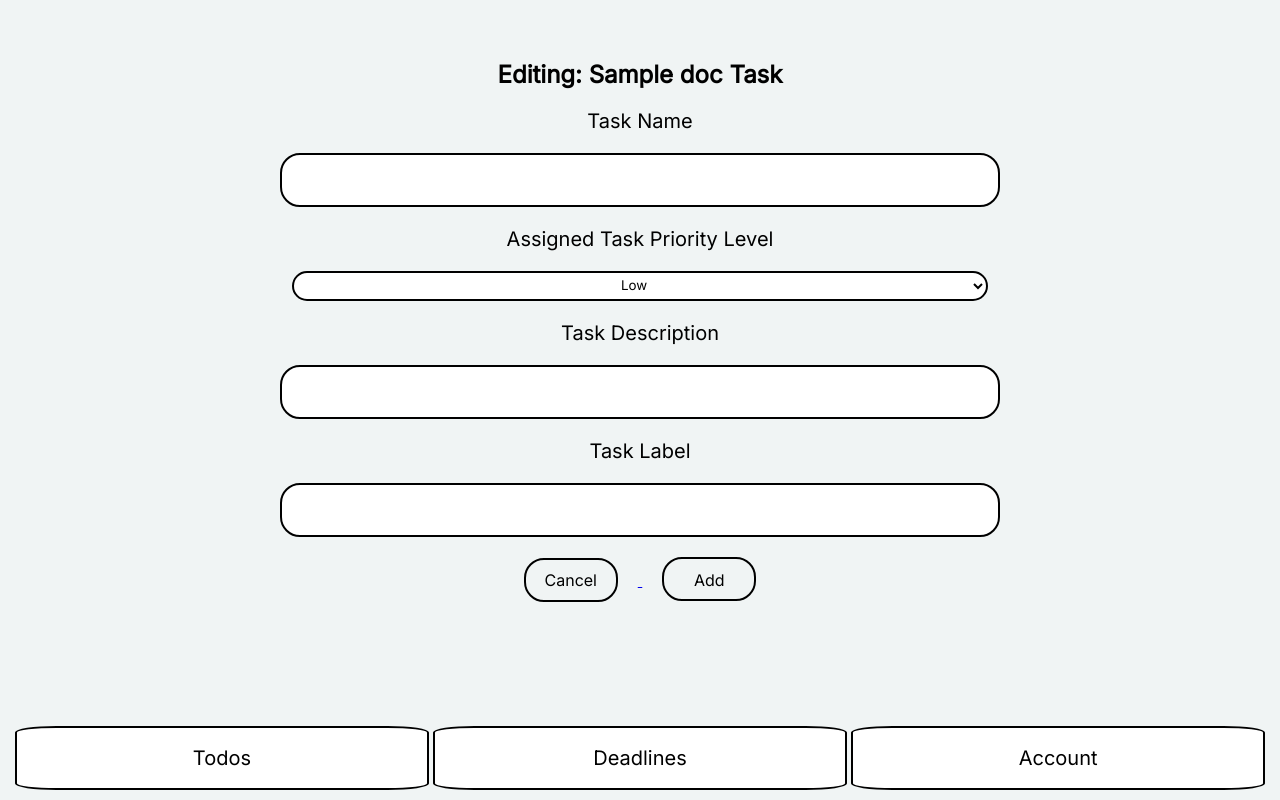
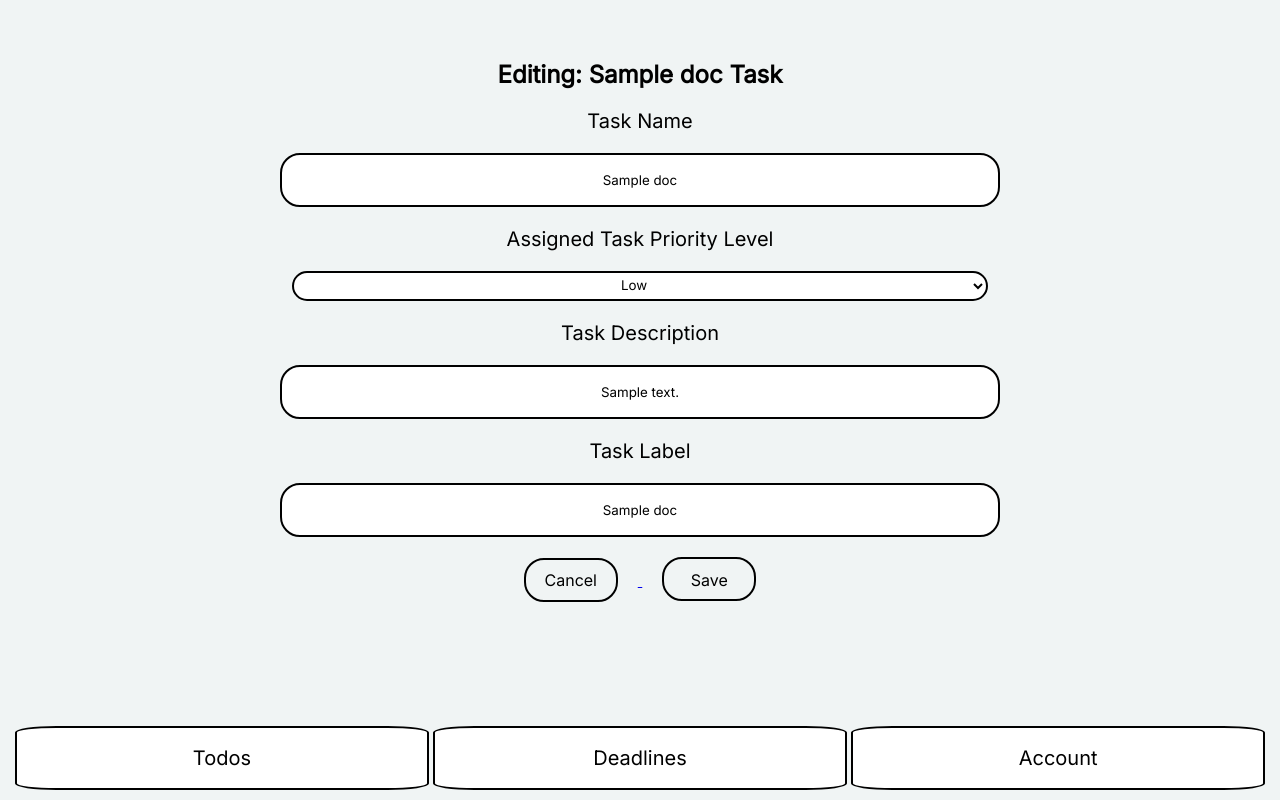
Before and after one commit to software-students-fall2022/web-app-exercise-team-15-1, a Flask app: template templates/rewrite_todo.html in a window 1280 px wide. Run offline with Flask 2, Linux system fonts and the light colour scheme; the template is opened without the code that fills it: most values are stand-ins (such as "Sample title", 1, 10 or a date in 2020); parts of the project's set-up code (start-up, migrations or seed data) failed here and were passed over.

Commit message:
fixing up rewrite todo file for edit compatibility

```diff
--- a/templates/rewrite_todo.html
+++ b/templates/rewrite_todo.html
@@ -4,11 +4,11 @@
 
 <h2>Editing: {{doc.title}} Task</h2>
 
-<form method="POST" action="{{ url_for('add_task') }}">
+<form method="POST" action="{{ url_for('rewrite_task', mongoid=doc._id)}}">
     <div class="input-task">
         <div class="each-input">
         <p>Task Name</p>
-        <input type="text" id="ttitle" name="ttitle" />
+        <input type="text" id="ttitle" name="ttitle" value="{{doc.title}}" />
          </div>
 
          <div class="each-input">
@@ -22,7 +22,7 @@
     <div class = "input-task">
         <div class="each-input">
             <p>Task Description</p>
-            <input type="text" id="tdesc" name="tdesc" />
+            <input type="text" id="tdesc" name="tdesc" value="{{doc.description}}"/>
             </div>
 
 
@@ -31,18 +31,18 @@
     <div class = "input-task">
         <div class="each-input">
             <p>Task Label</p>
-            <input type="text" id="tlabel" name="tlabel" />
+            <input type="text" id="tlabel" name="tlabel" value="{{doc.label}}"/>
             </div>
 
     </div>
     </div>
 
     <section class="add-edit">
-        <a href="{{ url_for('show_todo')}}">
+        <a href="{{ url_for('edit_todo')}}">
             <div class="button"> Cancel  </div>
         </a>
         <div class="button">
-            <input type="submit" name="post-btn" value="Add" />
+            <input type="submit" name="post-btn" value="Save" />
         </div>
     </section>
 </form>
```
